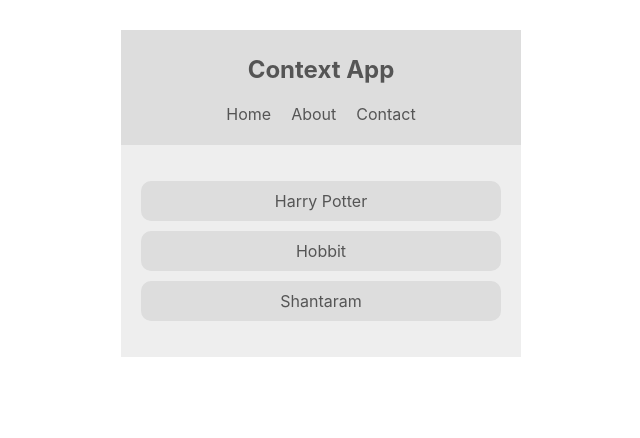
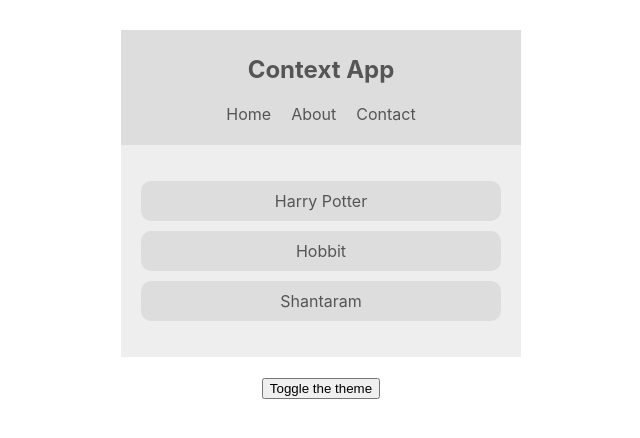
Before and after one commit to Duckjaniels/React_context_hooks, a React (Create React App) app in the folder contextapp/: page / in a window 1280 px wide. Shown: the top 438 px of the page, without its empty margins (319-959 px from the left). Built offline with nearby package versions, Linux system fonts and the light colour scheme.

Commit message:
Creating button that toggle Light Theme of the app

```diff
--- a/contextapp/src/App.js
+++ b/contextapp/src/App.js
@@ -1,6 +1,7 @@
 import Navbar from "./components/Navbar";
 import BookList from "./components/BookList";
 import ThemeContextProvider from "./contexts/ThemeContext";
+import ThemeToggle from "./components/ThemeToggle";
 
 function App() {
   return (
@@ -8,6 +9,7 @@
       <ThemeContextProvider>
         <Navbar />
         <BookList />
+        <ThemeToggle />
       </ThemeContextProvider>
     </div>
   );
--- /dev/null
+++ b/contextapp/src/components/ThemeToggle.js
@@ -0,0 +1,13 @@
+import React, { Component } from "react";
+import { ThemeContext } from "../contexts/ThemeContext";
+
+class ThemeToggle extends Component {
+  static contextType = ThemeContext;
+
+  render() {
+    const { toggleTheme } = this.context;
+    return <button onClick={toggleTheme}>Toggle the theme</button>;
+  }
+}
+
+export default ThemeToggle;
--- a/contextapp/src/contexts/ThemeContext.js
+++ b/contextapp/src/contexts/ThemeContext.js
@@ -8,10 +8,15 @@
     light: { syntax: "#555", ui: "#ddd", bg: "#eee" },
     dark: { syntax: "#ddd", ui: "#333", bg: "#555" },
   };
+  toggleTheme = () => {
+    this.setState({ isLightTheme: !this.state.isLightTheme });
+  };
 
   render() {
     return (
-      <ThemeContext.Provider value={{ ...this.state }}>
+      <ThemeContext.Provider
+        value={{ ...this.state, toggleTheme: this.toggleTheme }}
+      >
         {this.props.children}
       </ThemeContext.Provider>
     );
```
